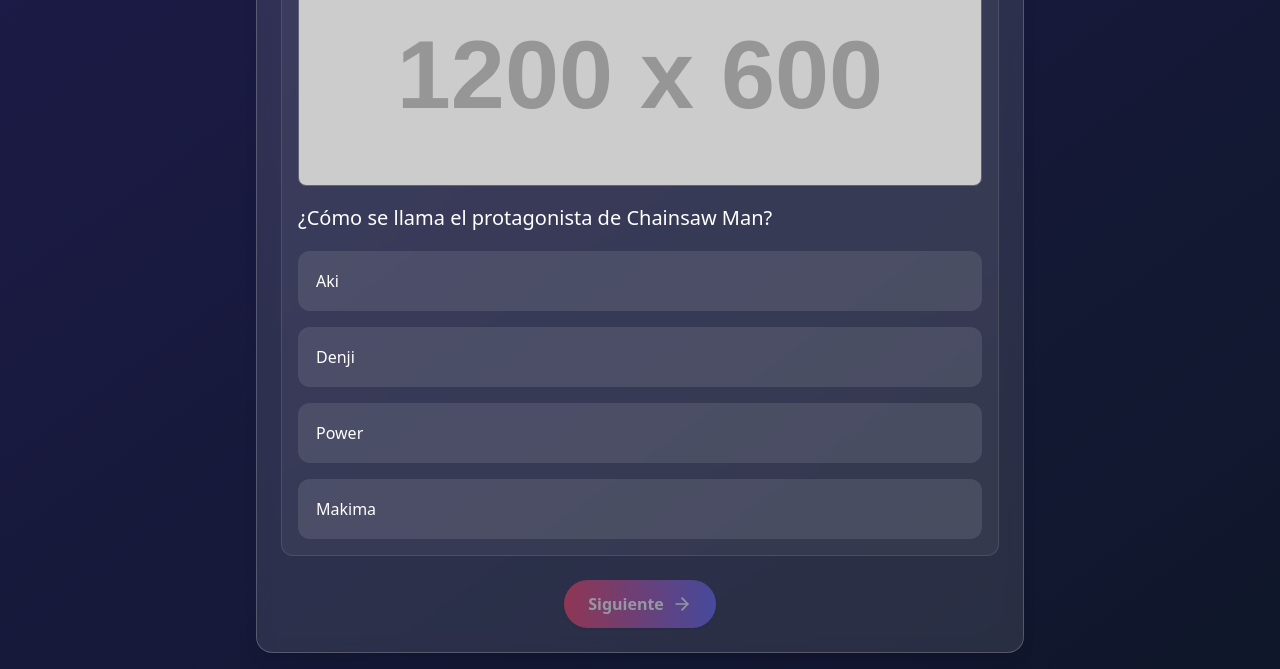
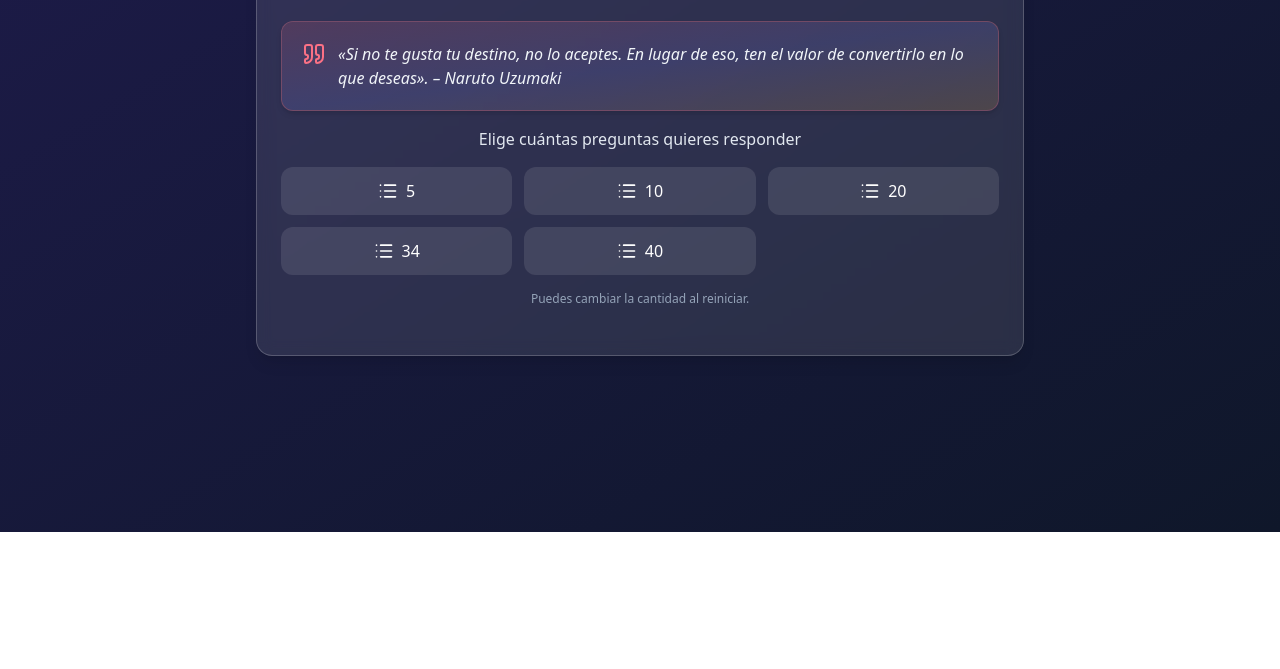
Before and after one commit to Vilduis/Quiz-anime, a plain HTML site: page Index.html in a window 1280 px wide. Shown: the part 268-937 px from the top of the page. After the commit the page ends 800 px from the top, so only its background shows below. Drawn offline with nearby package versions, Linux system fonts and the light colour scheme; placeholder pictures from the web are drawn by us.

Commit message:
Mejorando el diseño

```diff
--- a/Index.html
+++ b/Index.html
@@ -23,6 +23,41 @@
         <p class="text-slate-200">Demuestra tu conocimiento sobre el mundo del anime</p>
       </div>
 
+      <!-- Pantalla inicial: selección de cantidad -->
+      <div id="start-screen" class="space-y-4 mb-6">
+        <!-- Cita destacada -->
+        <div class="relative overflow-hidden rounded-xl border border-rose-400/30 bg-white/5 p-5 shadow-md">
+          <div class="absolute inset-0 bg-gradient-to-br from-rose-500/15 via-indigo-500/15 to-amber-500/15 opacity-80 pointer-events-none"></div>
+          <div class="relative flex items-start gap-3">
+            <i data-lucide="quote" class="w-6 h-6 text-rose-400 shrink-0"></i>
+            <blockquote class="italic text-slate-100 text-sm sm:text-base leading-relaxed">
+              «Si no te gusta tu destino, no lo aceptes. En lugar de eso, ten el valor de convertirlo en lo que deseas». – Naruto Uzumaki
+            </blockquote>
+          </div>
+        </div>
+        <p class="text-center text-slate-200">Elige cuántas preguntas quieres responder</p>
+        <div class="grid grid-cols-2 sm:grid-cols-3 gap-3">
+          <button data-count="5" class="px-4 py-3 rounded-xl bg-white/10 hover:bg-white/20 transition flex items-center justify-center gap-2">
+            <i data-lucide="list" class="w-5 h-5"></i> 5
+          </button>
+          <button data-count="10" class="px-4 py-3 rounded-xl bg-white/10 hover:bg-white/20 transition flex items-center justify-center gap-2">
+            <i data-lucide="list" class="w-5 h-5"></i> 10
+          </button>
+          <button data-count="20" class="px-4 py-3 rounded-xl bg-white/10 hover:bg-white/20 transition flex items-center justify-center gap-2">
+            <i data-lucide="list" class="w-5 h-5"></i> 20
+          </button>
+          <button data-count="34" class="px-4 py-3 rounded-xl bg-white/10 hover:bg-white/20 transition flex items-center justify-center gap-2">
+            <i data-lucide="list" class="w-5 h-5"></i> 34
+          </button>
+          <button data-count="40" class="px-4 py-3 rounded-xl bg-white/10 hover:bg-white/20 transition flex items-center justify-center gap-2 col-span-2 sm:col-span-1">
+            <i data-lucide="list" class="w-5 h-5"></i> 40
+          </button>
+        </div>
+        <div class="flex justify-center">
+          <span class="text-xs text-slate-400">Puedes cambiar la cantidad al reiniciar.</span>
+        </div>
+      </div>
+
       <div id="game-container">
         <div class="flex justify-between mb-4 p-4 bg-white/10 rounded-lg text-lg">
           <div class="flex items-center gap-2">
@@ -42,10 +77,11 @@
         <div class="mb-6 p-4 bg-white/5 rounded-xl border border-white/10">
           <img
             id="anime-image"
-            class="w-full max-h-52 object-cover rounded-lg my-4 border border-white/20"
+            class="w-full h-auto max-h-[60vh] object-contain rounded-lg my-4 border border-white/20 bg-black"
             src=""
             alt="Anime"
             loading="lazy"
+            decoding="async"
           />
           <div id="question" class="text-xl mb-4 leading-relaxed"></div>
           <div id="options" class="grid gap-4"></div>
--- a/js/script.js
+++ b/js/script.js
@@ -1,16 +1,13 @@
-// js/script.js
 
-// ====================== Banco de Preguntas (40) ======================
-// Nota: Las imágenes usan placeholders con el nombre del anime. Puedes reemplazarlas por imágenes reales fácilmente.
-const preguntas = [
+const preguntasBase = [
   {
-    imagen: "https://placehold.co/1200x600?text=Haikyuu!!&bg=1a1a2e&fg=ffffff",
+    imagen: "https://th.bing.com/th/id/R.186790848e37df106eccfebaf5507715?rik=EeLmS%2besskm1sw&riu=http%3a%2f%2fanimeargentina.net%2fwp-content%2fuploads%2f2023%2f07%2frevision-del-anime-haikyuu-no-es-el-anime-deportivo-promedio-1024x680.jpg&ehk=DPy5aiikfjAlaTcZ9bpRXY7eIwwICJ%2bH5zfxlVnyzQc%3d&risl=&pid=ImgRaw&r=0",
     texto: "¿Cómo se llama el equipo protagonista en Haikyuu!!?",
     opciones: ["Nekoma", "Fukurodani", "Karasuno", "Aoba Johsai"],
     correcta: 2,
   },
   {
-    imagen: "https://placehold.co/1200x600?text=One%20Piece&bg=1a1a2e&fg=ffffff",
+    imagen: "https://sm.ign.com/t/ign_es/screenshot/default/1134207_hnfc.1200.jpg",
     texto: "En One Piece, ¿cuál es el sueño de Monkey D. Luffy?",
     opciones: [
       "Ser el mejor espadachín",
@@ -21,19 +18,19 @@
     correcta: 1,
   },
   {
-    imagen: "https://placehold.co/1200x600?text=Dragon%20Ball%20Z&bg=1a1a2e&fg=ffffff",
+    imagen: "https://th.bing.com/th/id/R.179d69ff3ec57af0b5a08152d5663031?rik=cdk75DLeN6YIYA&pid=ImgRaw&r=0",
     texto: "¿Quién fue el primer villano principal de Dragon Ball Z?",
     opciones: ["Freezer", "Cell", "Raditz", "Vegeta"],
     correcta: 2,
   },
   {
-    imagen: "https://placehold.co/1200x600?text=Attack%20on%20Titan&bg=1a1a2e&fg=ffffff",
+    imagen: "https://tupersonajefavorito.com/wp-content/uploads/2018/07/Shingeki-no-Kyojin-21.jpg",
     texto: "En Shingeki no Kyojin, ¿cómo se llama el primer muro exterior?",
     opciones: ["María", "Rose", "Sina", "Odín"],
     correcta: 0,
   },
   {
-    imagen: "https://placehold.co/1200x600?text=Demon%20Slayer&bg=1a1a2e&fg=ffffff",
+    imagen: "https://th.bing.com/th/id/R.925e4d9c5a3ce740e52397733dd24b9b?rik=ToK8Tyu1NaFFag&riu=http%3a%2f%2fmisiontokyo.com%2fwp-content%2fuploads%2f2022%2f12%2fGuya-scaled.jpg&ehk=UD9jSRHZQJ4Z7kAkCsmGfuvHu9oUAxigugKeCWm5QC8%3d&risl=&pid=ImgRaw&r=0",
     texto: "¿Cuál es el nombre de la respiración que utiliza Tanjiro?",
     opciones: [
       "Respiración del Fuego",
@@ -44,25 +41,25 @@
     correcta: 2,
   },
   {
-    imagen: "https://placehold.co/1200x600?text=My%20Hero%20Academia&bg=1a1a2e&fg=ffffff",
+    imagen: "https://th.bing.com/th/id/R.124a76da3f1a145745510a911dae45bb?rik=6OU8s2tdw7dHdg&riu=http%3a%2f%2fmisiontokyo.com%2fwp-content%2fuploads%2f2020%2f03%2fMy-Hero-1.png&ehk=3P6MvhrPY8HsiUho7Cp3JLZa7xhqfuY79zccaLqYLhk%3d&risl=1&pid=ImgRaw&r=0",
     texto: "En My Hero Academia, ¿cómo se llama el poder de Izuku Midoriya?",
     opciones: ["All For One", "One For All", "Full Cowling", "Blackwhip"],
     correcta: 1,
   },
   {
-    imagen: "https://placehold.co/1200x600?text=Jujutsu%20Kaisen&bg=1a1a2e&fg=ffffff",
+    imagen: "https://tse1.mm.bing.net/th/id/OIP.NqxPsmmGseg1yDKnQX0GKQHaEY?cb=12&rs=1&pid=ImgDetMain&o=7&rm=3",
     texto: "En Jujutsu Kaisen, ¿qué espíritu maldito habita en Itadori?",
     opciones: ["Mahito", "Sukuna", "Hanami", "Jogo"],
     correcta: 1,
   },
   {
-    imagen: "https://placehold.co/1200x600?text=Bleach&bg=1a1a2e&fg=ffffff",
+    imagen: "https://es.web.img2.acsta.net/pictures/16/02/03/17/47/271248.jpg",
     texto: "¿Cómo se llama la zanpakutō de Ichigo Kurosaki?",
     opciones: ["Senbonzakura", "Zangetsu", "Kyōka Suigetsu", "Sode no Shirayuki"],
     correcta: 1,
   },
   {
-    imagen: "https://placehold.co/1200x600?text=Fullmetal%20Alchemist&bg=1a1a2e&fg=ffffff",
+    imagen: "https://th.bing.com/th/id/R.c5cc315c04ca3d2d375fa1c394c9da5a?rik=MJx4utuGvWEs6g&riu=http%3a%2f%2fimages4.fanpop.com%2fimage%2fphotos%2f18100000%2fFull-Metal-Alchemist-anime-18180971-1680-1050.jpg&ehk=UjgIUDnFkXTgIsYTBxsuJ7%2f89niNIMfng7Gpf4wuLuI%3d&risl=&pid=ImgRaw&r=0",
     texto: "¿Cómo se llama el hermano menor de Edward Elric?",
     opciones: ["Roy", "Alphonse", "Winry", "Hohenheim"],
     correcta: 1,
@@ -255,6 +252,10 @@
   }
 ];
 
+// Subconjunto activo y selección del usuario
+let preguntas = [];
+let selectedCount = 40;
+
 // ====================== Estado del Juego ======================
 let indiceActual = 0;
 let puntaje = 0;
@@ -271,14 +272,23 @@
 let txtPuntaje = document.getElementById("score");
 let barraProgreso = document.getElementById("progress-bar");
 const gameContainer = document.getElementById("game-container");
+const startScreen = document.getElementById("start-screen");
 
 const IMAGE_FALLBACK = "https://placehold.co/1200x600?text=Imagen%20no%20disponible&bg=1a1a2e&fg=ffffff";
 const optionBaseClasses = "p-4 bg-white/10 border-2 border-transparent rounded-xl cursor-pointer transition hover:bg-white/20 hover:-translate-y-0.5 focus:outline-none focus:ring-2 focus:ring-white/50";
 
 // ====================== Inicialización ======================
 function iniciarQuiz() {
-  // Aleatorizar el orden de preguntas
+  // Construye subconjunto si está vacío según la cantidad elegida
+  if (preguntas.length === 0) {
+    preguntas = getRandomSubset(preguntasBase, selectedCount);
+  }
+  // Aleatoriza el orden del subconjunto
   mezclarArray(preguntas);
+
+  // Oculta la pantalla inicial y muestra el juego
+  if (startScreen) startScreen.classList.add("hidden");
+  gameContainer.classList.remove("hidden");
 
   txtTotalPreguntas.textContent = preguntas.length;
   indiceActual = 0;
@@ -294,6 +304,14 @@
     const j = Math.floor(Math.random() * (i + 1));
     [arr[i], arr[j]] = [arr[j], arr[i]];
   }
+}
+
+// Devuelve un subconjunto aleatorio sin repetición
+function getRandomSubset(arr, count) {
+  const copy = [...arr];
+  mezclarArray(copy);
+  const c = Math.min(count, copy.length);
+  return copy.slice(0, c);
 }
 
 // ====================== Render de Pregunta ======================
@@ -379,13 +397,13 @@
 }
 
 function mostrarResultado() {
-  // Llenar la barra al 100%
+  // Se llena al 100% cuando se muestra el resultado
   barraProgreso.style.width = "100%";
 
   const total = preguntas.length;
   const porcentaje = Math.round((puntaje / total) * 100);
 
-  // Crear contenedor de resultados
+  // Crea un contenedor de resultados
   const result = document.createElement("div");
   result.className = "text-center p-6 bg-white/10 rounded-xl border border-white/10";
 
@@ -417,7 +435,7 @@
   result.appendChild(mensaje);
   result.appendChild(btnReiniciar);
 
-  // Reemplazar el contenido del juego por el resultado
+  // Reemplaza el contenido del juego por el resultado
   gameContainer.innerHTML = "";
   gameContainer.appendChild(result);
   if (window.lucide && window.lucide.createIcons) window.lucide.createIcons();
@@ -429,7 +447,7 @@
     <div class="flex justify-between mb-4 p-4 bg-white/10 rounded-lg text-lg">
       <div class="flex items-center gap-2">
         <i data-lucide="help-circle" class="w-5 h-5"></i>
-        <span>Pregunta <span id="current-question">1</span> de <span id="total-questions">${preguntas.length}</span></span>
+        <span>Pregunta <span id="current-question">1</span> de <span id="total-questions">${selectedCount}</span></span>
       </div>
       <div class="flex items-center gap-2">
         <i data-lucide="trophy" class="w-5 h-5"></i>
@@ -442,7 +460,7 @@
     </div>
 
     <div class="mb-6 p-4 bg-white/5 rounded-xl border border-white/10">
-      <img id="anime-image" class="w-full max-h-52 object-cover rounded-lg my-4 border border-white/20" src="" alt="Anime" loading="lazy"/>
+      <img id="anime-image" class="w-full h-auto max-h-[60vh] object-contain rounded-lg my-4 border border-white/20 bg-black" src="" alt="Anime" loading="lazy" decoding="async"/>
       <div id="question" class="text-xl mb-4 leading-relaxed"></div>
       <div id="options" class="grid gap-4"></div>
     </div>
@@ -455,13 +473,20 @@
     </div>
   `;
 
-  // Reasignar referencias del DOM luego de reinsertar el HTML
+  // Se reasigna referencias del DOM luego de reinsertar el HTML
   reassignRefs();
-
-  iniciarQuiz();
+  // Reinicia estado de juego y muestra pantalla inicial para elegir cantidad
+  indiceActual = 0;
+  puntaje = 0;
+  seleccionHecha = false;
+  preguntas = [];
+  barraProgreso.style.width = "0%";
+  // Mostrar selección inicial y ocultar juego
+  if (startScreen) startScreen.classList.remove("hidden");
+  gameContainer.classList.add("hidden");
 }
 
-// Reasignar referencias post-reinicio
+// Se reasigna referencias post-reinicio
 function reassignRefs() {
   imgAnime = document.getElementById("anime-image");
   contPregunta = document.getElementById("question");
@@ -476,8 +501,25 @@
   if (window.lucide && window.lucide.createIcons) window.lucide.createIcons();
 }
 
-// ====================== Listeners ======================
 btnSiguiente.addEventListener("click", siguiente);
 
-// Iniciar
-iniciarQuiz();
+// Configura la pantalla inicial: listeners y visibilidad
+function setupStartScreen() {
+  // Oculta el contenedor del juego hasta que el usuario elija
+  gameContainer.classList.add("hidden");
+  if (!startScreen) return;
+  startScreen.classList.remove("hidden");
+  const botones = startScreen.querySelectorAll('button[data-count]');
+  botones.forEach((btn) => {
+    btn.addEventListener('click', () => {
+      const val = parseInt(btn.getAttribute('data-count'), 10);
+      selectedCount = isNaN(val) ? 40 : val;
+      preguntas = getRandomSubset(preguntasBase, selectedCount);
+      iniciarQuiz();
+    }, { once: true });
+  });
+  if (window.lucide && window.lucide.createIcons) window.lucide.createIcons();
+}
+
+// Iniciar flujo mostrando pantalla de selección
+setupStartScreen();
```
